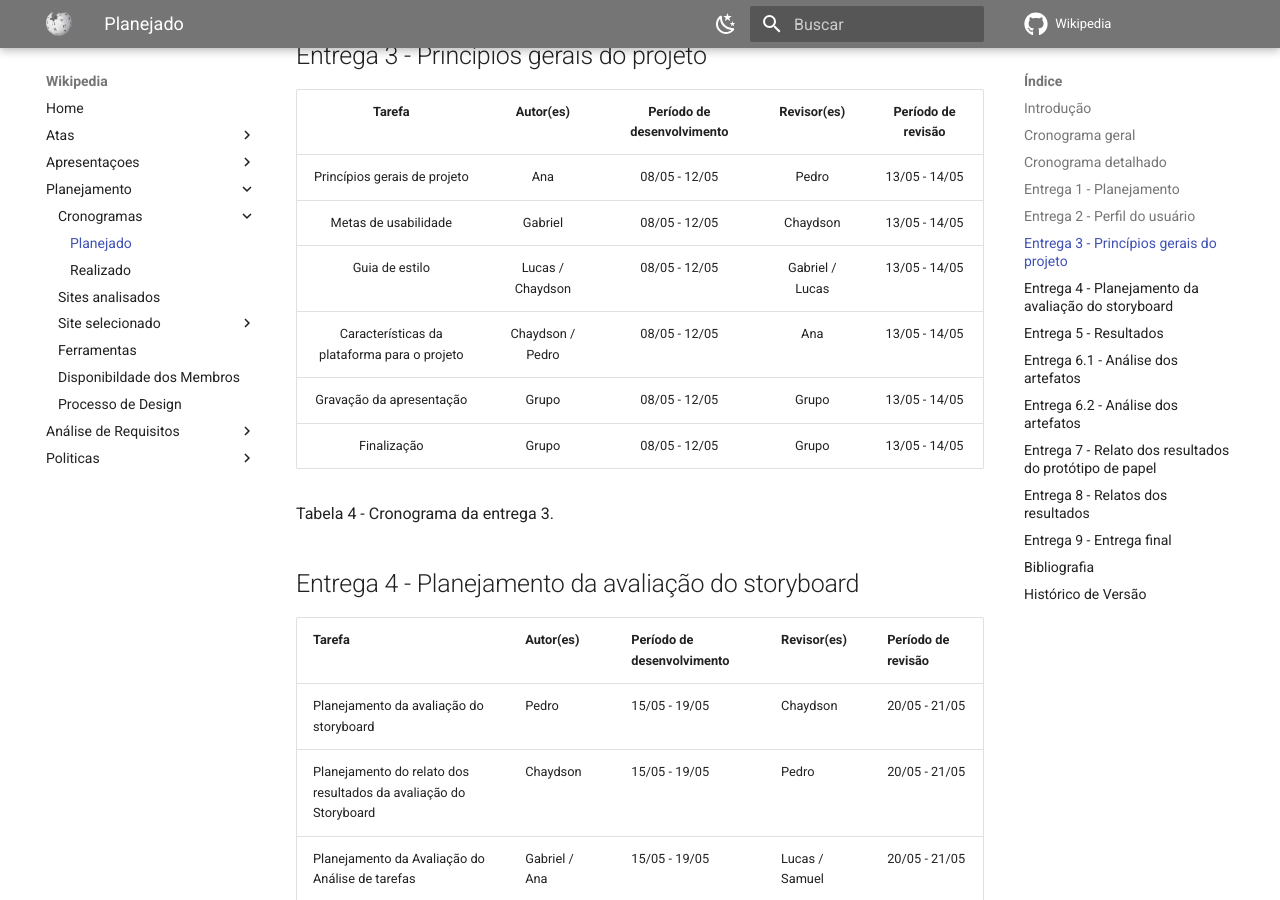
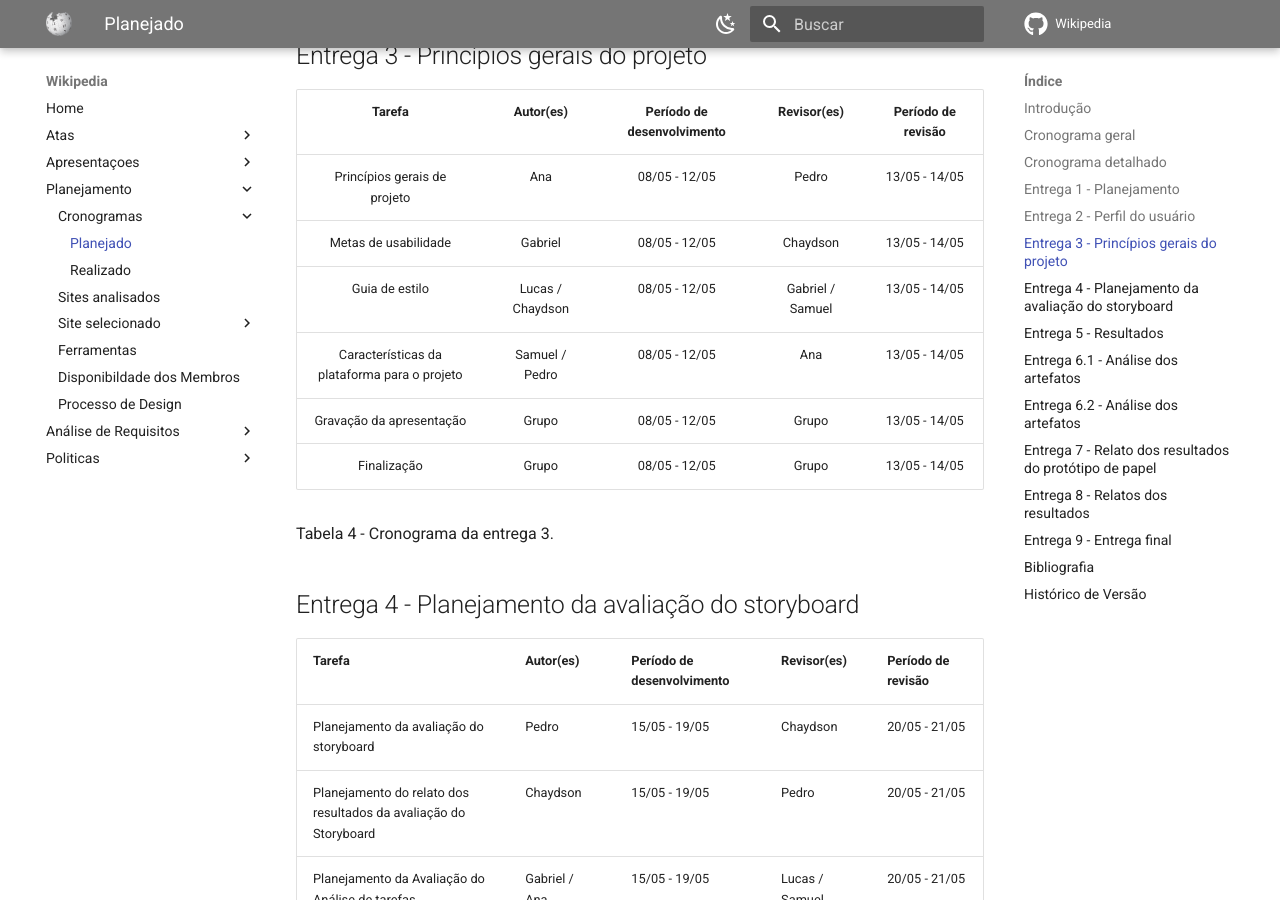
Before and after one commit to Interacao-Humano-Computador/2023.1-Wikipedia, an MkDocs documentation site: the page built from docs/planejamento/cronogramaPlanejado.md, in a window 1280 px wide and 900 px high, scrolled down 3785 px. Built offline with MkDocs 1.6.1 and Material for MkDocs 9.7.7, drawn with Linux system fonts in a browser that asks for light colours; comment, search, counter and statistics services are not loaded.

Commit message:
alteracao cronograma

```diff
--- a/docs/planejamento/cronogramaPlanejado.md
+++ b/docs/planejamento/cronogramaPlanejado.md
@@ -75,11 +75,11 @@ Tabela 3 - Cronograma da entrega 2.
 ## Entrega 3 - Princípios gerais do projeto
 
 |                    Tarefa                    |    Autor(es)    | Período de desenvolvimento |   Revisor(es)   | Período de revisão |
-| :-------------------------------------------: | :--------------: | :-------------------------: | :-------------: | :------------------: |
+| :-------------------------------------------: | :--------------: | :-------------------------: | :--------------: | :------------------: |
 |         Princípios gerais de projeto         |       Ana       |        08/05 - 12/05        |      Pedro      |    13/05 - 14/05    |
-|             Metas de usabilidade             |     Gabriel     |        08/05 - 12/05        |    Chaydson    |    13/05 - 14/05    |
-|                Guia de estilo                | Lucas / Chaydson |        08/05 - 12/05        | Gabriel / Lucas |    13/05 - 14/05    |
-| Características da plataforma para o projeto | Chaydson / Pedro |        08/05 - 12/05        |       Ana       |    13/05 - 14/05    |
+|             Metas de usabilidade             |     Gabriel     |        08/05 - 12/05        |     Chaydson     |    13/05 - 14/05    |
+|                Guia de estilo                | Lucas / Chaydson |        08/05 - 12/05        | Gabriel / Samuel |    13/05 - 14/05    |
+| Características da plataforma para o projeto |  Samuel / Pedro  |        08/05 - 12/05        |       Ana       |    13/05 - 14/05    |
 |         Gravação da apresentação         |      Grupo      |        08/05 - 12/05        |      Grupo      |    13/05 - 14/05    |
 |                 Finalização                 |      Grupo      |        08/05 - 12/05        |      Grupo      |    13/05 - 14/05    |
 
```
